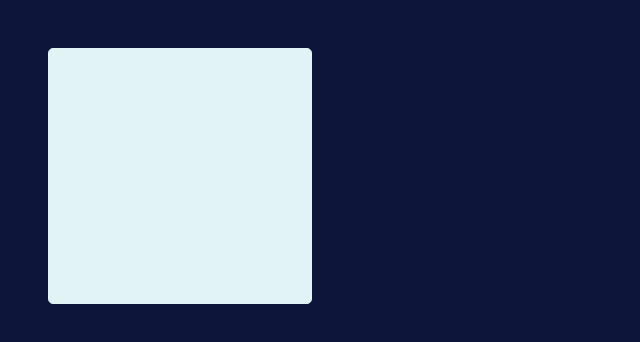
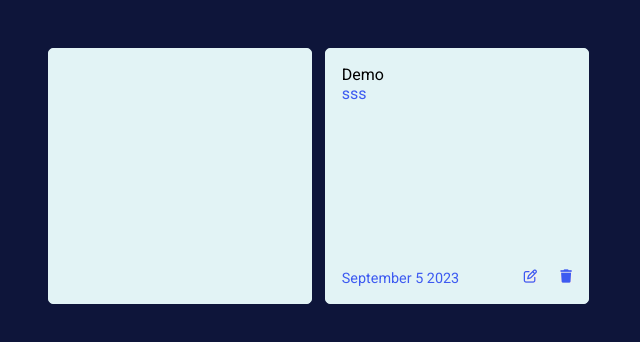
Before and after one commit to balavignesh111/note-taking-app, a plain HTML site: page index.html in a window 1280 px wide. Shown: the whole page, without its empty margins (0-640 px from the left). Drawn offline with Linux system fonts and the light colour scheme; some icons are missing.

```diff
--- a/index.html
+++ b/index.html
@@ -12,10 +12,29 @@
 </head>
 <body>
   <div class="container">
-    <div class="add-note">
+    <div class="note add-note">
       <i class="add-icon">
         <iconify-icon icon="uil:file-plus-alt" width="60"></iconify-icon>
       </i>
+    </div>
+    <div class="note added-notes">
+      <div class="content">
+        <div class="title-data">Demo</div>
+      <div class="description-data">sss</div>
+      </div>
+      <div class="footer">
+        <div class="time">
+          September 5 2023
+        </div>
+        <div class="footer-btn">
+          <button class="edit">
+            <i class="fa-regular fa-pen-to-square"></i>
+          </button>
+          <button class="delete">
+            <i class="fa-solid fa-trash"></i>
+          </button>
+        </div>
+      </div>
     </div>
   </div>
   <div class="pop-up">
--- a/script.js
+++ b/script.js
@@ -0,0 +1,9 @@
+'use script';
+
+// select elements
+
+// gv
+
+// functions
+
+// eventlisteners
--- a/style/style.css
+++ b/style/style.css
@@ -22,23 +22,76 @@ body{
   width: 100vw;
   min-height: 100vh;
   padding: 3rem;
+  overflow-x: hidden;
 }
 
 /* container style */
 .container{
   width: 100%;
+  display: flex;
+  flex-direction: row;
+  flex-wrap: wrap;
+  gap: 0.8rem;
 }
 
 /* add note style */
 .add-note{
+  display: flex;
+  flex-direction: column;
+  justify-content: center;
+  align-items: center;
+}
+
+.note{
   width: 16.5rem;
   height: 16rem;
+  padding: 1rem;
   background-color: var(--var-clr-pale-blue);
   border: 1px solid var(--var-clr-pale-blue);
   border-radius: 5px;
+}
+
+.added-notes{
   display: flex;
   flex-direction: column;
-  justify-content: center;
+  justify-content: space-between;
+  align-items: flex-start;
+}
+/* inside added notes container */
+.footer{
+  width: 100%;
+  display: flex;
+  flex-direction: row;
+  justify-content: space-between;
+  align-items: flex-start;
+}
+
+.footer-btn{
+  width: 3rem;
+  display: flex;
+  flex-direction: row;
+  justify-content: space-between;
+}
+
+.description-data,.time{
+  color: var(--var-clr-text);
+}
+
+.time{
+  font-size: 0.9rem;
+}
+
+.edit i,.delete i{
+  color: var(--var-clr-text);
+}
+
+.edit,.delete{
+  cursor: pointer;
+  background-color: none;
+  border: none;
+  display: flex;
+  flex-direction: column;
+  justify-content: flex-start;
   align-items: center;
 }
 
```
